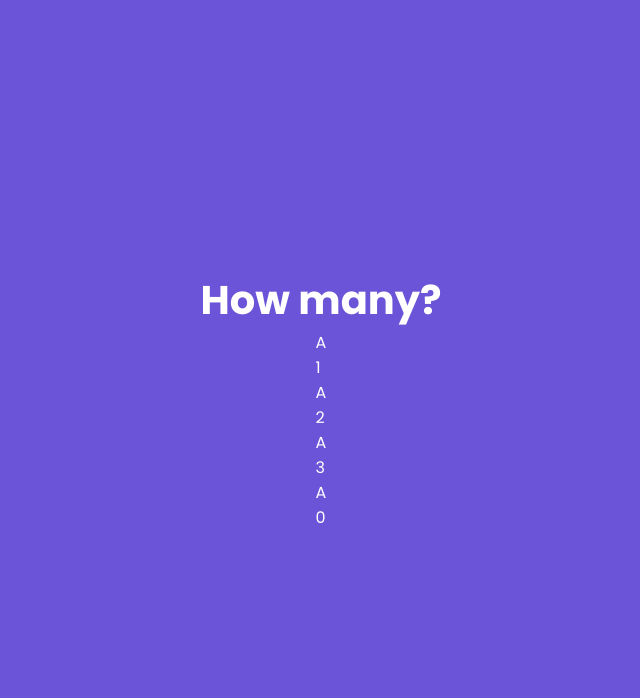
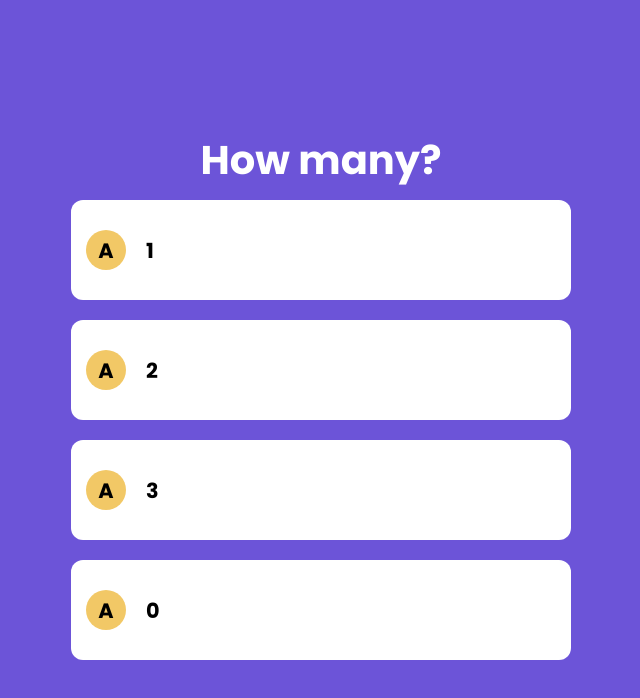
Before and after one commit to JRamos29/quiz-app, a Next.js app: page / in a window 1280 px wide. Shown: the top 698 px of the page, without its empty margins (319-959 px from the left). Built offline with nearby package versions, Linux system fonts and the light colour scheme.

Commit message:
Modified styles for Answer component.

```diff
--- a/components/Answer.tsx
+++ b/components/Answer.tsx
@@ -5,7 +5,7 @@
   value: AnswerModel;
   index: number;
   option: string;
-  optionColor: string;
+  optionBgColor: string;
 }
 
 export default function Answer(props: AnswerProps) {
@@ -15,7 +15,11 @@
     <div className={styles.answer}>
       <div className={styles.answerContent}>
         <div className={styles.front}>
-          <div className={styles.option}>{props.option}</div>
+          <div
+            className={styles.option}
+            style={{ backgroundColor: props.optionBgColor }}>
+            {props.option}
+          </div>
           <div className={styles.value}>{answer.value}</div>
         </div>
         <div className={styles.back}></div>
--- a/components/Question.tsx
+++ b/components/Question.tsx
@@ -13,7 +13,13 @@
   function renderAnswers() {
     return question.answers.map((answer, i) => {
       return (
-        <Answer value={answer} index={i} option="A" optionColor="#f2c866" />
+        <Answer
+          key={i}
+          value={answer}
+          index={i}
+          option="A"
+          optionBgColor="#f2c866"
+        />
       );
     });
   }
--- a/styles/Answer.module.css
+++ b/styles/Answer.module.css
@@ -1,4 +1,48 @@
 .answer {
   display: flex;
+  min-width: 500px;
+  width: 80%;
+  height: 100px;
+  margin: 10px;
+}
 
+.answerContent {
+  position: relative;
+  display: flex;
+  flex: 1;
 }
+
+.front,
+.back {
+  position: absolute;
+  display: flex;
+  height: 100%;
+  width: 100%;
+}
+
+.front {
+  align-items: center;
+  border-radius: 12px;
+  padding: 15px;
+  color: #000000;
+  background-color: #ffffff;
+}
+
+.back {}
+
+.option {
+  display: flex;
+  justify-content: center;
+  align-items: center;
+  height: 40px;
+  width: 40px;
+  border-radius: 20px;
+  font-size: 1.3rem;
+  font-weight: 700;
+  margin-right: 20px;
+}
+
+.value {
+  font-size: 1.3rem;
+  font-weight: bold;
+}
```
